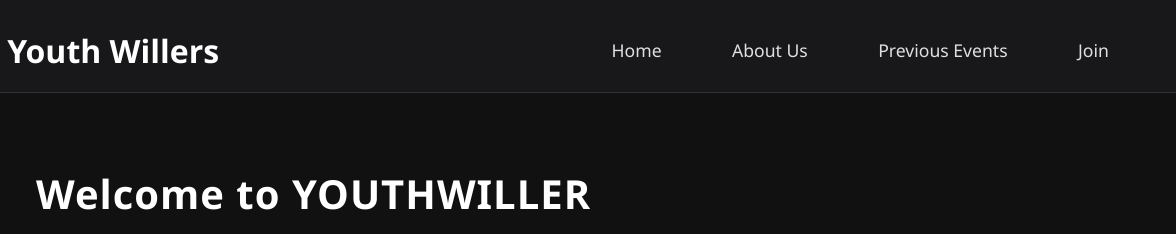
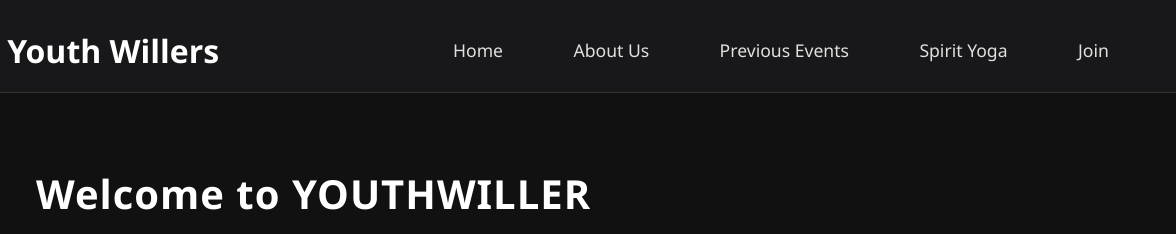
Before and after one commit to notvishalsingh/YW.website, a plain HTML site: page w3/index.html in a window 1280 px wide. Shown: the top 234 px of the page, 104-1280 px from the left. Drawn offline with Linux system fonts and the light colour scheme.

Commit message:
Spirit Yoga feature added

```diff
--- a/w3/index.html
+++ b/w3/index.html
@@ -17,9 +17,11 @@
     <li><a href="#home">Home</a></li>
     <li><a href="#about">About Us</a></li>
     <li><a href="#previous-events">Previous Events</a></li>
+    <li><a href="#spirit-yoga">Spirit Yoga</a></li>
     <li><a href="#join">Join</a></li>
   </ul>
 </nav>
+
   </header>
 
 
```
Lines whose indentation alone changed are shown as unchanged.
